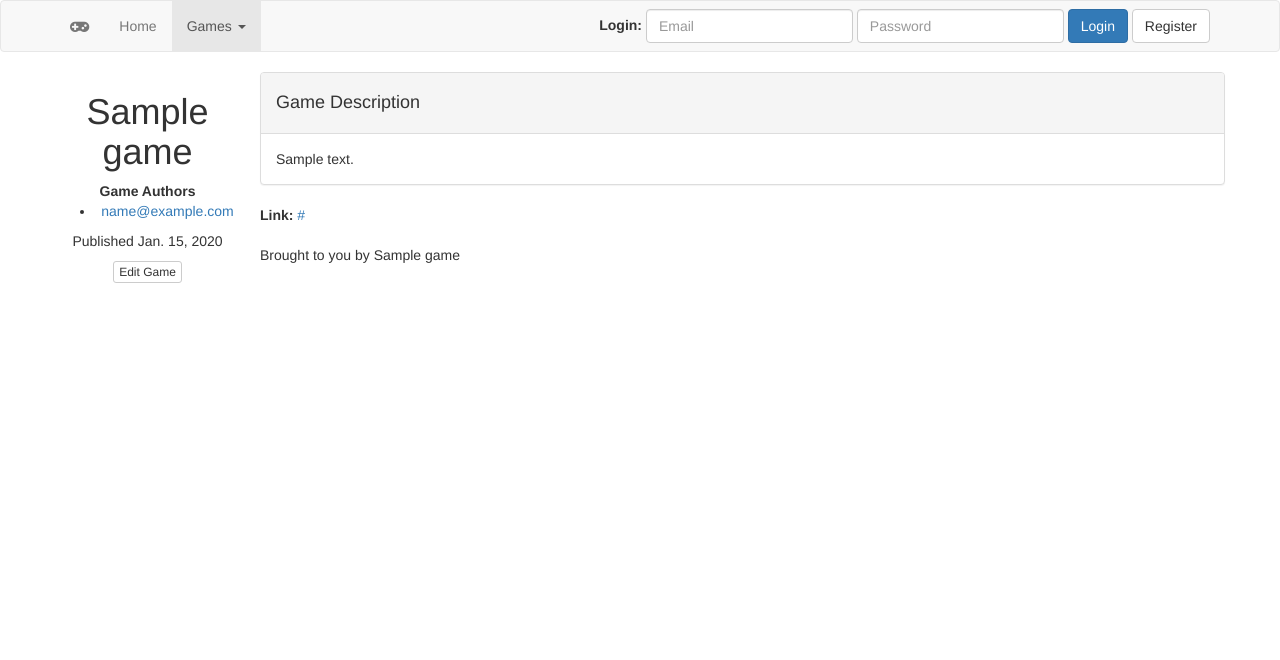
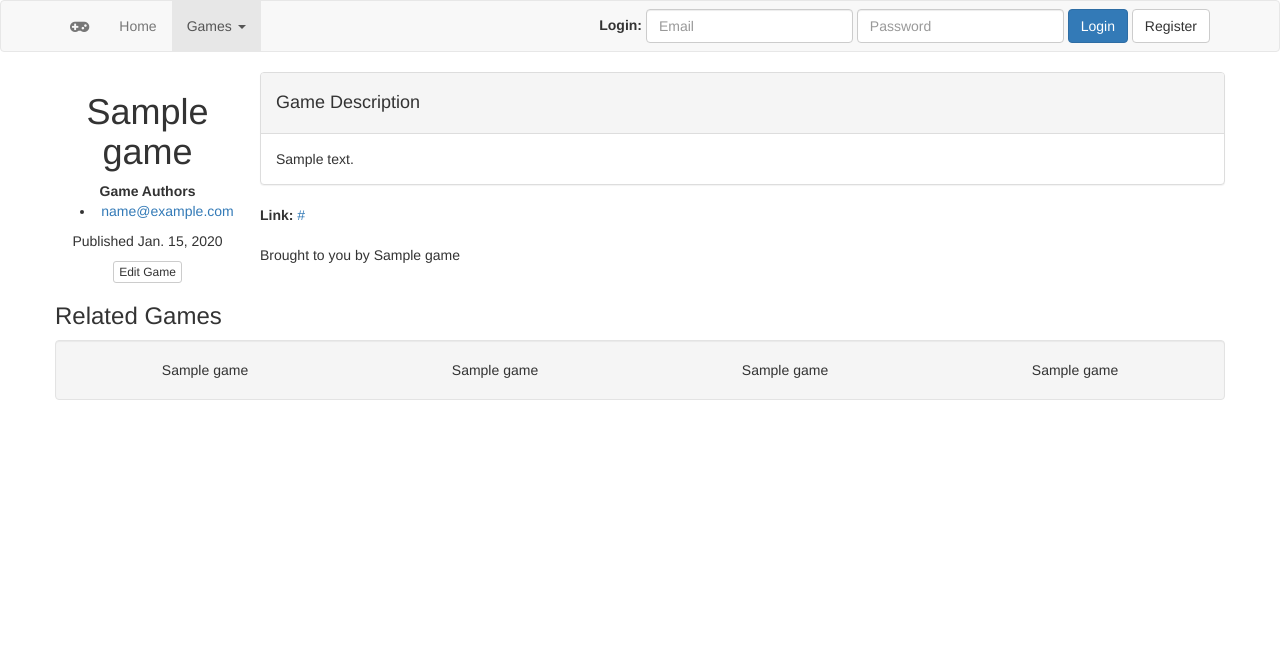
Before and after one commit to joshsamara/game-website, a Django app: page /games/1/ in a window 1280 px wide. Shown: the top 660 px of the page. Run offline with Django 3.2, Linux system fonts and the light colour scheme; tables that the repository leaves empty hold one stand-in row (values such as "Sample post"); parts of the project's set-up code (start-up, migrations or seed data) failed here and were passed over; some libraries are stand-ins or nearby versions.

Commit message:
Added place for related gmaes in template

```diff
--- /dev/null
+++ b/core/templates/games/related_game.html
@@ -0,0 +1,4 @@
+<div class="center-block text-center">
+    <img src="{{ related_game.image.thumbnail.url }}" class="img-responsive img-rounded">
+    {{ related_game.name }}
+</div>
--- a/core/templates/games/specific.html
+++ b/core/templates/games/specific.html
@@ -82,4 +82,17 @@
             </div>
         </div>
     </div>
+    <div class="row">
+        <h3>Related Games</h3>
+
+        <div class="well">
+            <div class="row">
+                {% for related_game in related_games %}
+                    <div class="col-md-3">
+                        {% include  'games/related_game.html' %}
+                    </div>
+                {% endfor %}
+            </div>
+        </div>
+    </div>
 {% endblock %}
--- a/core/views/games.py
+++ b/core/views/games.py
@@ -14,8 +14,10 @@ def main(request):
 
 def specific(request, game_id):
     game = Game.objects.get(pk=game_id)
+    related_games = (game, game, game, game)
     return render(request, 'games/specific.html', {
-        'game': game
+        'game': game,
+        'related_games': related_games,
     })
 
 
```
